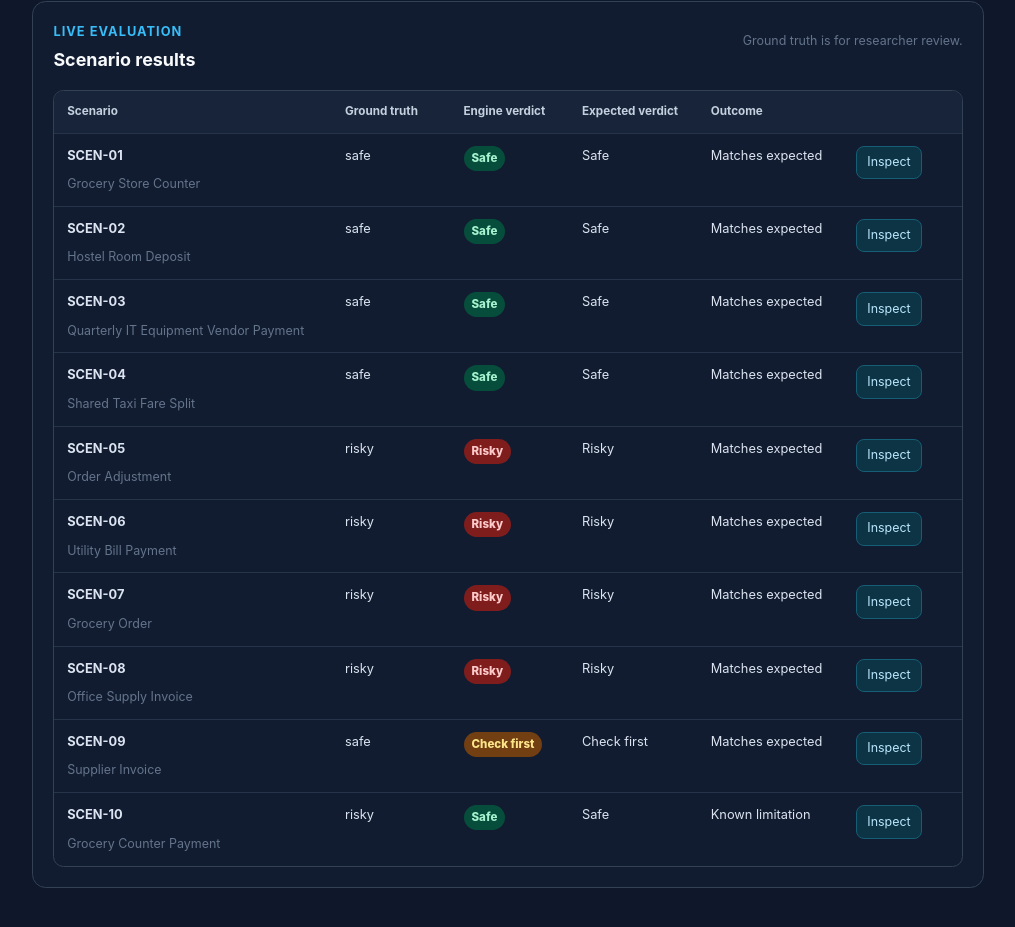
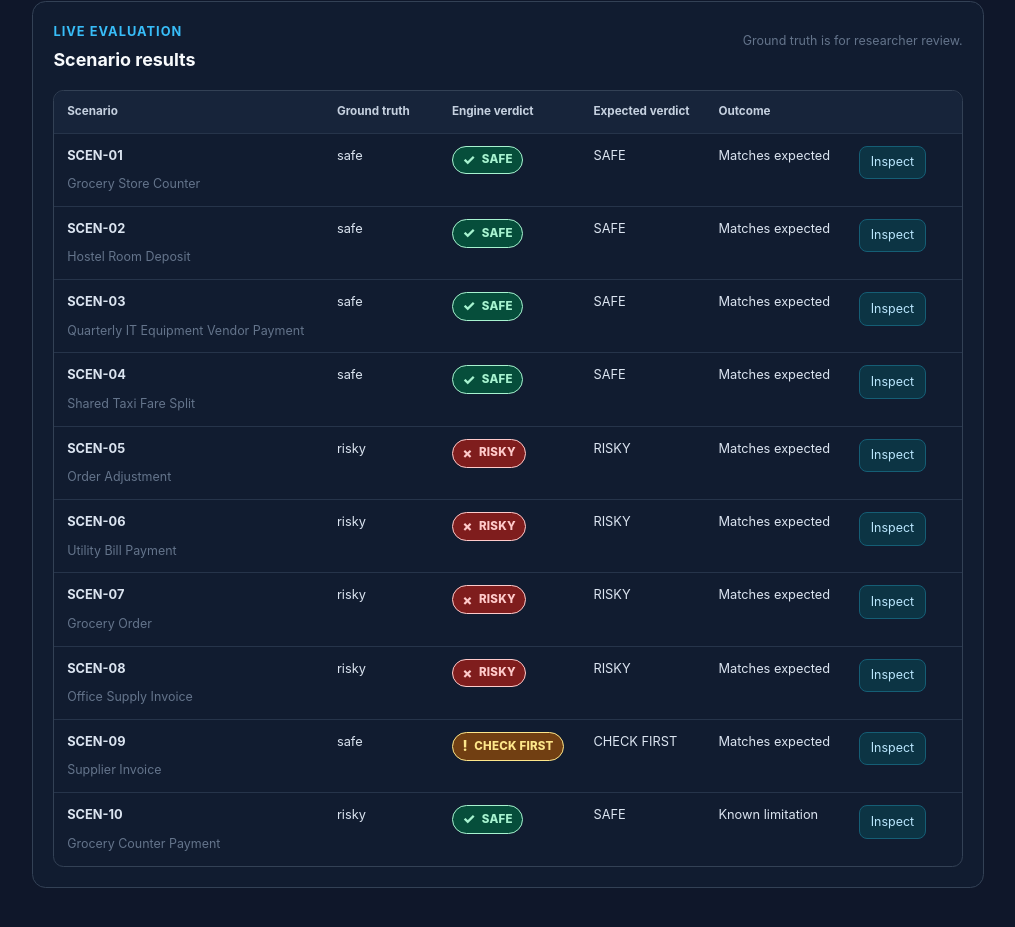
Before and after one commit to SanjayK-netizen/Protector, a React (Vite) app: page / in a window 1280 px wide. Shown: the part 1013-1940 px from the top of the page, without its empty margins (258-1273 px from the left). Built offline with nearby package versions, Linux system fonts and the light colour scheme.

Commit message:
feat(app): dashboard, inspect, compare, test session, history and CSV export
Co-authored-by: Copilot <223556219+Copilot@users.noreply.github.com>

```diff
--- /dev/null
+++ b/src/components/VerdictBadge.tsx
@@ -0,0 +1,22 @@
+import type { Verdict } from '../lib/riskRules';
+
+interface VerdictBadgeProps {
+  verdict: Verdict;
+}
+
+export function verdictLabel(verdict: Verdict): string {
+  if (verdict === 'Safe') return 'SAFE';
+  if (verdict === 'Check first') return 'CHECK FIRST';
+  return 'RISKY';
+}
+
+export function VerdictBadge({ verdict }: VerdictBadgeProps) {
+  const icon = verdict === 'Safe' ? '✓' : verdict === 'Check first' ? '!' : '×';
+  const tone = verdict === 'Safe' ? 'safe' : verdict === 'Check first' ? 'check-first' : 'risky';
+  return (
+    <span className={`verdict-badge ${tone}`} aria-label={verdictLabel(verdict)}>
+      <span className="verdict-icon" aria-hidden="true">{icon}</span>
+      <span>{verdictLabel(verdict)}</span>
+    </span>
+  );
+}
--- a/src/components/VerdictPanel.tsx
+++ b/src/components/VerdictPanel.tsx
@@ -1,4 +1,5 @@
 import type { RiskAssessment } from '../lib/riskRules';
+import { VerdictBadge } from './VerdictBadge';
 
 interface VerdictPanelProps {
   assessment: RiskAssessment;
@@ -18,7 +19,7 @@ export function VerdictPanel({ assessment }: VerdictPanelProps) {
       aria-live="polite"
     >
       <h2 id="verdict-heading">
-        QRShield check: <span>{assessment.verdict}</span>
+        QRShield check: <VerdictBadge verdict={assessment.verdict} />
       </h2>
       <div className="verdict-reasons">
         <h3>What we found</h3>
--- a/src/index.css
+++ b/src/index.css
@@ -725,6 +725,26 @@ tbody tr:hover { background: rgba(56, 189, 248, 0.04); }
 .verdict-chip.check-first { background: #713f12; color: #fde68a; }
 .verdict-chip.risky { background: #7f1d1d; color: #fecaca; }
 
+.verdict-badge {
+  display: inline-flex;
+  min-height: 1.8rem;
+  align-items: center;
+  gap: 0.4rem;
+  padding: 0.28rem 0.6rem;
+  border: 1px solid currentColor;
+  border-radius: 999px;
+  font-size: 0.72rem;
+  font-weight: 850;
+  letter-spacing: 0.02em;
+  white-space: nowrap;
+}
+
+.verdict-badge.safe { background: #064e3b; color: #a7f3d0; }
+.verdict-badge.check-first { background: #713f12; color: #fde68a; }
+.verdict-badge.risky { background: #7f1d1d; color: #fecaca; }
+.verdict-icon { font-size: 0.9rem; line-height: 1; }
+.verdict-panel h2 .verdict-badge { margin-left: 0.25rem; vertical-align: middle; }
+
 .small-link,
 .small-link-button {
   display: inline-block;
--- a/src/lib/csv.ts
+++ b/src/lib/csv.ts
@@ -16,6 +16,7 @@ export const CSV_COLUMNS = [
   'context',
   'engine_verdict',
   'triggered_rules',
+  'consent_given',
 ] as const;
 
 function neutralizeFormula(value: string): string {
@@ -45,6 +46,7 @@ export function historyToCsv(records: readonly HistoryRecord[]): string {
       context: record.context,
       engine_verdict: record.engine_verdict,
       triggered_rules: record.triggered_rules.join('|'),
+      consent_given: record.consent_given,
     };
     return CSV_COLUMNS.map(column => quoteCsv(values[column])).join(',');
   });
--- a/src/lib/history.ts
+++ b/src/lib/history.ts
@@ -23,6 +23,7 @@ export interface HistoryRecord {
   context: UserContext | '';
   engine_verdict: Verdict | '';
   triggered_rules: number[];
+  consent_given: boolean | null;
 }
 
 export interface StorageLike {
@@ -38,6 +39,7 @@ const VALID_MODES = new Set(['baseline', 'qrshield']);
 const VALID_DECISIONS = new Set(['Pay', "Don't pay", 'Verify first']);
 const VALID_CONTEXTS = new Set(['student', 'employee', 'shop_customer', 'merchant', 'general']);
 const VALID_VERDICTS = new Set(['Safe', 'Check first', 'Risky']);
+const EMPTY_HISTORY: HistoryRecord[] = [];
 
 function isRecord(value: unknown): value is Record<string, unknown> {
   return typeof value === 'object' && value !== null && !Array.isArray(value);
@@ -61,6 +63,7 @@ export function validateHistoryRecord(value: unknown): HistoryRecord | undefined
     context,
     engine_verdict,
     triggered_rules,
+    consent_given,
   } = value;
   if (
     typeof participant_code !== 'string' ||
@@ -70,7 +73,12 @@ export function validateHistoryRecord(value: unknown): HistoryRecord | undefined
     !(typeof decision === 'string' && (VALID_DECISIONS.has(decision) || decision === '')) ||
     !(typeof decision_correct === 'boolean' || decision_correct === '') ||
     !(typeof followed_recommended_check === 'boolean' || followed_recommended_check === null) ||
-    !(typeof time_to_decision_seconds === 'number' || time_to_decision_seconds === '') ||
+    !(
+      time_to_decision_seconds === '' ||
+      (typeof time_to_decision_seconds === 'number' &&
+        Number.isFinite(time_to_decision_seconds) &&
+        time_to_decision_seconds >= 0)
+    ) ||
     typeof explanation_text !== 'string' ||
     !(record_type === 'session' || record_type === 'inspect') ||
     typeof session_id !== 'string' ||
@@ -78,7 +86,8 @@ export function validateHistoryRecord(value: unknown): HistoryRecord | undefined
     !(typeof context === 'string' && (VALID_CONTEXTS.has(context) || context === '')) ||
     !(typeof engine_verdict === 'string' && (VALID_VERDICTS.has(engine_verdict) || engine_verdict === '')) ||
     !Array.isArray(triggered_rules) ||
-    !triggered_rules.every(rule => Number.isInteger(rule) && rule >= 1 && rule <= 7)
+    !triggered_rules.every(rule => Number.isInteger(rule) && rule >= 1 && rule <= 7) ||
+    !(typeof consent_given === 'boolean' || consent_given === null)
   ) {
     return undefined;
   }
@@ -98,6 +107,7 @@ export function validateHistoryRecord(value: unknown): HistoryRecord | undefined
     context: context as HistoryRecord['context'],
     engine_verdict: engine_verdict as HistoryRecord['engine_verdict'],
     triggered_rules: triggered_rules.map(Number),
+    consent_given,
   };
 }
 
@@ -158,7 +168,7 @@ export function createHistoryStore(
 
   return {
     getSnapshot: () => load(),
-    getServerSnapshot: (): HistoryRecord[] => [],
+    getServerSnapshot: (): HistoryRecord[] => EMPTY_HISTORY,
     subscribe(listener: Listener) {
       listeners.add(listener);
       return () => listeners.delete(listener);
--- a/src/lib/session.ts
+++ b/src/lib/session.ts
@@ -30,6 +30,7 @@ export interface SessionRecordInput {
   engineVerdict?: Verdict;
   triggeredRules?: number[];
   timestamp?: string;
+  consentGiven?: boolean;
 }
 
 export function isValidParticipantCode(code: string): boolean {
@@ -103,5 +104,6 @@ export function makeDecisionRecord(input: SessionRecordInput): HistoryRecord {
     context: input.scenario.context,
     engine_verdict: input.mode === 'qrshield' ? input.engineVerdict ?? '' : '',
     triggered_rules: input.mode === 'qrshield' ? input.triggeredRules ?? [] : [],
+    consent_given: input.consentGiven ?? null,
   };
 }
--- a/src/screens/CompareScreen.tsx
+++ b/src/screens/CompareScreen.tsx
@@ -5,6 +5,7 @@ import { VerdictPanel } from '../components/VerdictPanel';
 import { formatHash } from '../lib/routing';
 import { summarizeScenarios } from '../lib/scenarios';
 import { parseUpiPayload } from '../lib/upiParser';
+import { VerdictBadge } from '../components/VerdictBadge';
 
 interface CompareScreenProps {
   initialScenarioId?: string;
@@ -26,7 +27,7 @@ export function CompareScreen({ initialScenarioId }: CompareScreenProps) {
       </header>
       <div className="trial-cards">
         <article className="trial-card"><span>T1 · Risky payments flagged</span><strong>{summary.riskyFlagged} of {summary.riskyGroundTruthCount}</strong><small>In-scope: {summary.inScopeRiskyFlagged} of {summary.inScopeRiskyCount} · Baseline: 0 by design</small></article>
-        <article className="trial-card"><span>T2 · Safe payment outcomes</span><strong>{summary.safeRiskyCount} Risky · {summary.safeCheckFirstCount} Check first</strong><small>At most 1 Check first; measured on current scenarios.</small></article>
+        <article className="trial-card"><span>T2 · Safe payment outcomes</span><strong>{summary.safeRiskyCount} RISKY · {summary.safeCheckFirstCount} CHECK FIRST</strong><small>At most 1 Check first; measured on current scenarios.</small></article>
         <article className="trial-card"><span>T3 · Human response</span><strong>Not run</strong><small>No human testing has been conducted.</small></article>
       </div>
       <section className="panel table-panel">
@@ -38,7 +39,7 @@ export function CompareScreen({ initialScenarioId }: CompareScreenProps) {
               <tr key={result.scenario.id} className={result.scenario.id === selectedId ? 'selected-row' : ''}>
                 <td><strong>{result.scenario.id}</strong><span className="cell-secondary">{result.scenario.title}</span></td>
                 <td>Payee details only; no verdict</td>
-                <td><span className={`verdict-chip ${result.assessment.verdict.toLowerCase().replace(' ', '-')}`}>{result.assessment.verdict}</span><span className="cell-secondary">{result.assessment.triggeredRules.length} rule(s)</span></td>
+                <td><VerdictBadge verdict={result.assessment.verdict} /><span className="cell-secondary">{result.assessment.triggeredRules.length} rule(s)</span></td>
                 <td><button className="small-link-button" type="button" onClick={() => {
                   setSelectedId(result.scenario.id);
                   window.location.hash = formatHash({ page: 'compare', scenarioId: result.scenario.id });
--- a/src/screens/DashboardScreen.tsx
+++ b/src/screens/DashboardScreen.tsx
@@ -2,6 +2,8 @@ import { useMemo } from 'react';
 import type { HistoryRecord } from '../lib/history';
 import { summarizeScenarios } from '../lib/scenarios';
 import { formatHash } from '../lib/routing';
+import { VerdictBadge } from '../components/VerdictBadge';
+import { verdictLabel } from '../components/VerdictBadge';
 
 interface DashboardScreenProps {
   history: HistoryRecord[];
@@ -42,9 +44,9 @@ export function DashboardScreen({ history }: DashboardScreenProps) {
       </header>
 
       <div className="stat-grid" aria-label="Scenario summary">
-        <article className="stat-card"><span>Scenarios</span><strong>10</strong><small>5 safe · 5 risky ground truth</small></article>
+        <article className="stat-card"><span>Scenarios</span><strong>{summary.scenarioCount}</strong><small>{summary.safeGroundTruthCount} safe · {summary.riskyGroundTruthCount} risky ground truth</small></article>
         <article className="stat-card"><span>Risky flagged</span><strong>{summary.riskyFlagged} / {summary.riskyGroundTruthCount}</strong><small>{summary.inScopeRiskyFlagged} of {summary.inScopeRiskyCount} in-scope risky scenarios</small></article>
-        <article className="stat-card"><span>Safe scenarios</span><strong>{summary.safeRiskyCount} Risky · {summary.safeCheckFirstCount} Check first</strong><small>Engine outcomes on safe ground truth</small></article>
+        <article className="stat-card"><span>Safe scenarios</span><strong>{summary.safeRiskyCount} RISKY · {summary.safeCheckFirstCount} CHECK FIRST</strong><small>Engine outcomes on safe ground truth</small></article>
         <article className="stat-card"><span>Local trials logged</span><strong>{history.filter(row => row.record_type === 'session').length}</strong><small>Local data, not validated results</small></article>
       </div>
 
@@ -98,8 +100,8 @@ export function DashboardScreen({ history }: DashboardScreenProps) {
                 <tr key={result.scenario.id}>
                   <td><strong>{result.scenario.id}</strong><span className="cell-secondary">{result.scenario.title}</span></td>
                   <td>{result.scenario.groundTruth}</td>
-                  <td><span className={`verdict-chip ${result.assessment.verdict.toLowerCase().replace(' ', '-')}`}>{result.assessment.verdict}</span></td>
-                  <td>{result.expectedVerdict}</td>
+                  <td><VerdictBadge verdict={result.assessment.verdict} /></td>
+                  <td>{verdictLabel(result.expectedVerdict)}</td>
                   <td>{outcomeLabel(result.outcome)}</td>
                   <td><a className="small-link" href={formatHash({ page: 'inspect', scenarioId: result.scenario.id })}>Inspect</a></td>
                 </tr>
--- a/src/screens/HistoryScreen.tsx
+++ b/src/screens/HistoryScreen.tsx
@@ -60,10 +60,10 @@ export function HistoryScreen() {
         </div>
         <div className="table-scroll">
           <table>
-            <thead><tr><th>Time</th><th>Participant</th><th>Record / mode</th><th>Scenario</th><th>Decision</th><th>Verdict</th><th>Seconds</th><th>Explanation</th></tr></thead>
+            <thead><tr><th>Time</th><th>Participant</th><th>Consent</th><th>Record / mode</th><th>Scenario</th><th>Decision</th><th>Verdict</th><th>Seconds</th><th>Explanation</th></tr></thead>
             <tbody>{filtered.map((record, index) => (
               <tr key={`${record.timestamp}-${record.scenario_id}-${index}`}>
-                <td>{record.timestamp}</td><td>{record.participant_code || '—'}</td>
+                <td>{record.timestamp}</td><td>{record.participant_code || '—'}</td><td>{record.consent_given === null ? '—' : record.consent_given ? 'Yes' : 'No'}</td>
                 <td>{record.record_type} · {record.mode}</td><td>{record.scenario_id}</td>
                 <td>{record.decision || '—'}</td><td>{record.engine_verdict || '—'}</td>
                 <td>{record.time_to_decision_seconds === '' ? '—' : record.time_to_decision_seconds}</td><td>{record.explanation_text || '—'}</td>
--- a/src/screens/InspectScreen.tsx
+++ b/src/screens/InspectScreen.tsx
@@ -8,6 +8,7 @@ import { SCENARIOS, scenarioById } from '../lib/scenarios';
 import { BaselineView } from '../components/BaselineView';
 import { PaymentCard } from '../components/PaymentCard';
 import { VerdictPanel } from '../components/VerdictPanel';
+import { verdictLabel } from '../components/VerdictBadge';
 import { ENGINE_OPTIONS } from '../lib/scenarios';
 import { historyStore, HistoryRecord } from '../lib/history';
 
@@ -78,6 +79,7 @@ export function InspectScreen({ initialScenarioId }: InspectScreenProps) {
       context,
       engine_verdict: inspected.assessment.verdict,
       triggered_rules: inspected.assessment.triggeredRules.map(rule => rule.id),
+      consent_given: null,
     };
     if (historyStore.append(row)) setSavedMessage('Inspection saved to this browser’s local history.');
     else setSavedMessage('This inspection could not be saved.');
@@ -109,7 +111,12 @@ export function InspectScreen({ initialScenarioId }: InspectScreenProps) {
             }}
           />
           <div className="input-meta"><span>{payloadText.length} / 2000 characters</span><label htmlFor="context-select">User type</label></div>
-          <select id="context-select" className="text-input" value={context} onChange={event => setContext(event.target.value as UserContext)}>
+          <select id="context-select" className="text-input" value={context} onChange={event => {
+            const nextContext = event.target.value as UserContext;
+            setContext(nextContext);
+            if (selectedScenario && nextContext !== selectedScenario.context) setScenarioId('');
+            setInspected(undefined);
+          }}>
             {contexts.map(item => <option key={item} value={item}>{item.replace('_', ' ')}</option>)}
           </select>
           <button type="button" className="primary-button" onClick={inspectPayload} disabled={!payloadText.trim()}>
@@ -149,7 +156,7 @@ export function InspectScreen({ initialScenarioId }: InspectScreenProps) {
               {selectedScenario && (
                 <div className="answer-key">
                   <strong>Research answer key</strong>
-                  <span>Ground truth: {selectedScenario.groundTruth} · Expected: {selectedScenario.id === 'SCEN-09' ? 'Check first' : selectedScenario.knownLimitation ? 'Safe (known limitation)' : selectedScenario.groundTruth === 'safe' ? 'Safe' : 'Risky'}</span>
+                  <span>Ground truth: {selectedScenario.groundTruth} · Expected: {verdictLabel(selectedScenario.id === 'SCEN-09' ? 'Check first' : selectedScenario.knownLimitation ? 'Safe' : selectedScenario.groundTruth === 'safe' ? 'Safe' : 'Risky')} {selectedScenario.knownLimitation ? '(known limitation)' : ''}</span>
                 </div>
               )}
               {selectedScenario?.knownLimitation && (
```
Also changed, not shown: src/screens/TestSessionScreen.tsx (+15 -6 lines), 2 other files (tests, documents, lock files or other folders).
